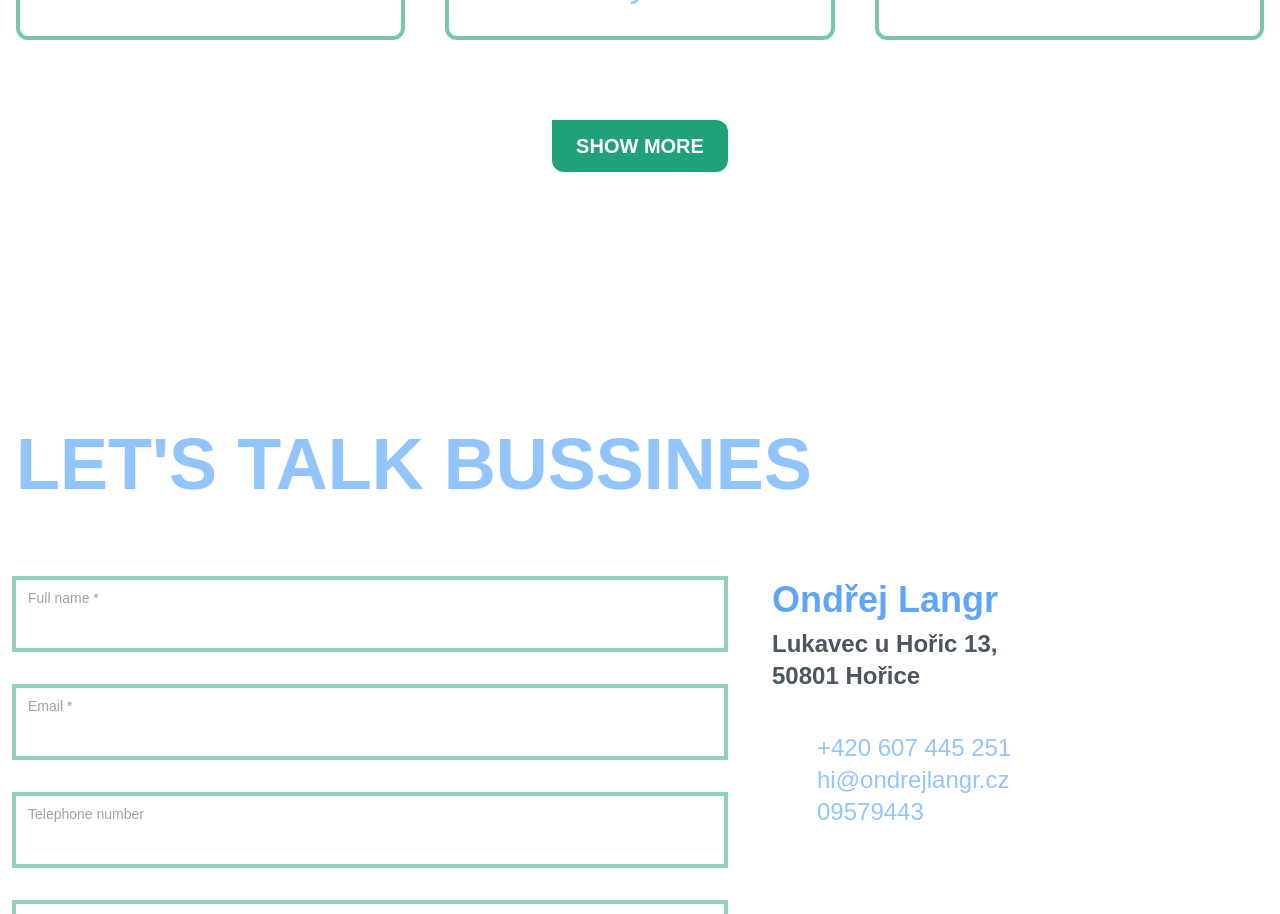
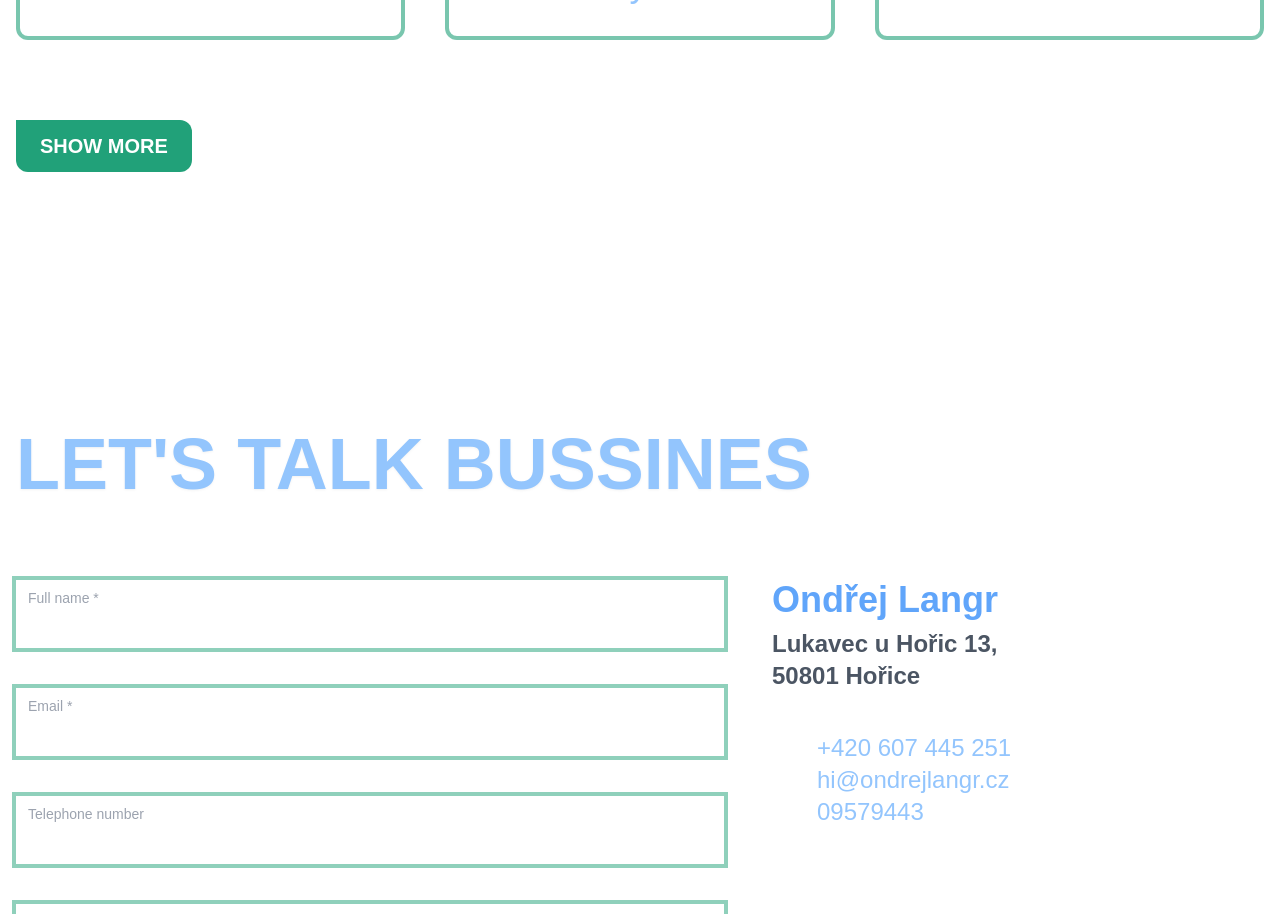
Before and after one commit to ondrej-langr/ondrejlangr.cz, a Next.js app: page / in a window 1280 px wide. Shown: the part 3220-4134 px from the top of the page. Built offline with nearby package versions, Linux system fonts and the light colour scheme; some icons are missing; a web font is replaced by a local one.

Commit message:
Do not center button on myWork section

```diff
--- a/src/components/pages/main/sections/MyWork/MyWork.tsx
+++ b/src/components/pages/main/sections/MyWork/MyWork.tsx
@@ -56,7 +56,7 @@ export const MyWorkSection: FC = (): ReactElement => {
             </article>
           ))}
       </div>
-      <div className="text-center mt-20">
+      <div className="mt-20">
         <Button onClick={onClickShowMore}>
           {t(!showMore ? 'Show More' : 'Show less')}
         </Button>
```
